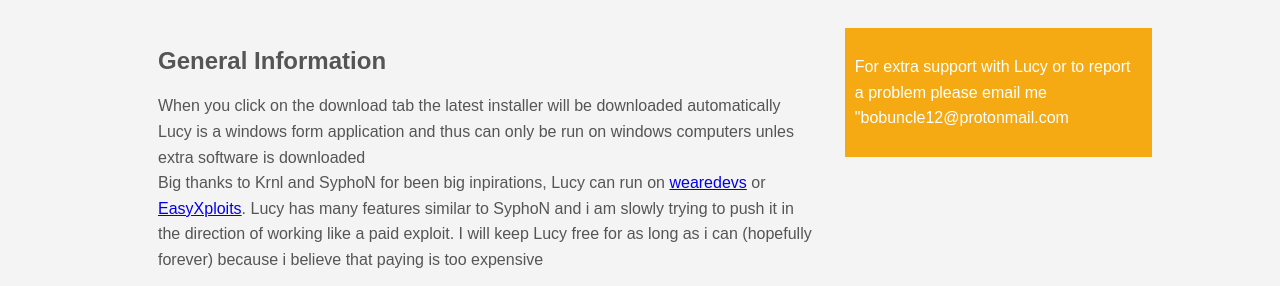
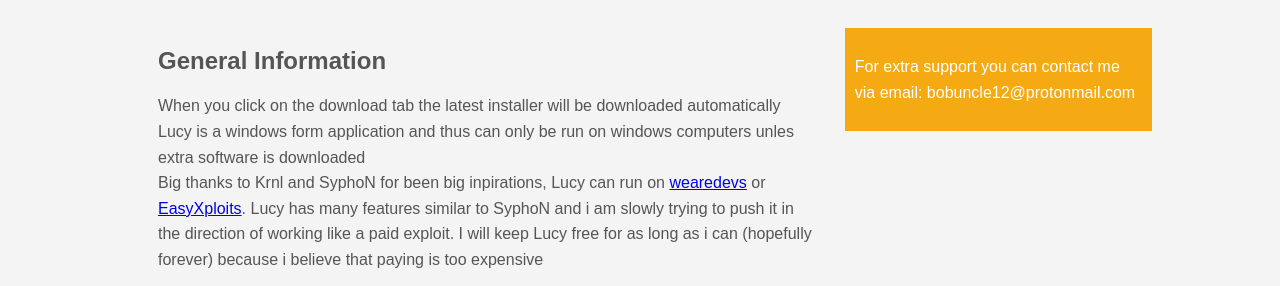
Before and after one commit to bobuncle12/bobuncle12.github.io, a plain HTML site: page index.html in a window 1280 px wide. Shown: the part 435-721 px from the top of the page. Drawn offline with Linux system fonts and the light colour scheme; a script that the page names is missing.

Commit message:
Update index.html

```diff
--- a/index.html
+++ b/index.html
@@ -55,7 +55,7 @@
 			<p>When you click on the download tab the latest installer will be downloaded automatically<br>Lucy is a windows form application and thus can only be run on windows computers unles extra software is downloaded<br>Big thanks to Krnl and SyphoN for been big inpirations, Lucy can run on <a href="https://wearedevs.net/exploits">wearedevs</a> or <a href="https://easyexploits.com/">EasyXploits</a>. Lucy has many features similar to SyphoN and i am slowly trying to push it in the direction of working like a paid exploit. I will keep Lucy free for as long as i can (hopefully forever) because i believe that paying is too expensive</p>
 		</section>
 		<aside id="sidebar">
-			<p>For extra support with Lucy or to report a problem please email me "bobuncle12@protonmail.com</p>
+			<p>For extra support you can contact me via email: bobuncle12@protonmail.com</p>
 		</aside>
 	</div>
 	<div id="example">
```
